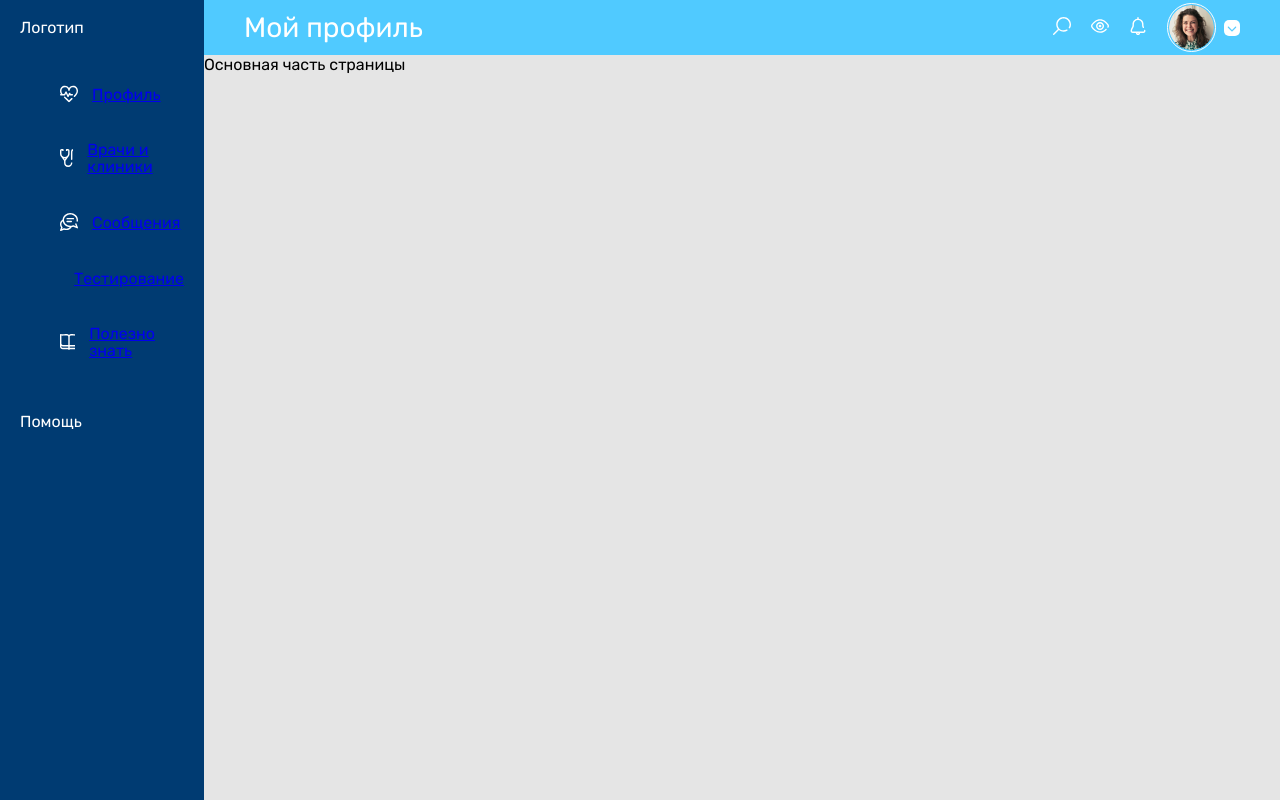
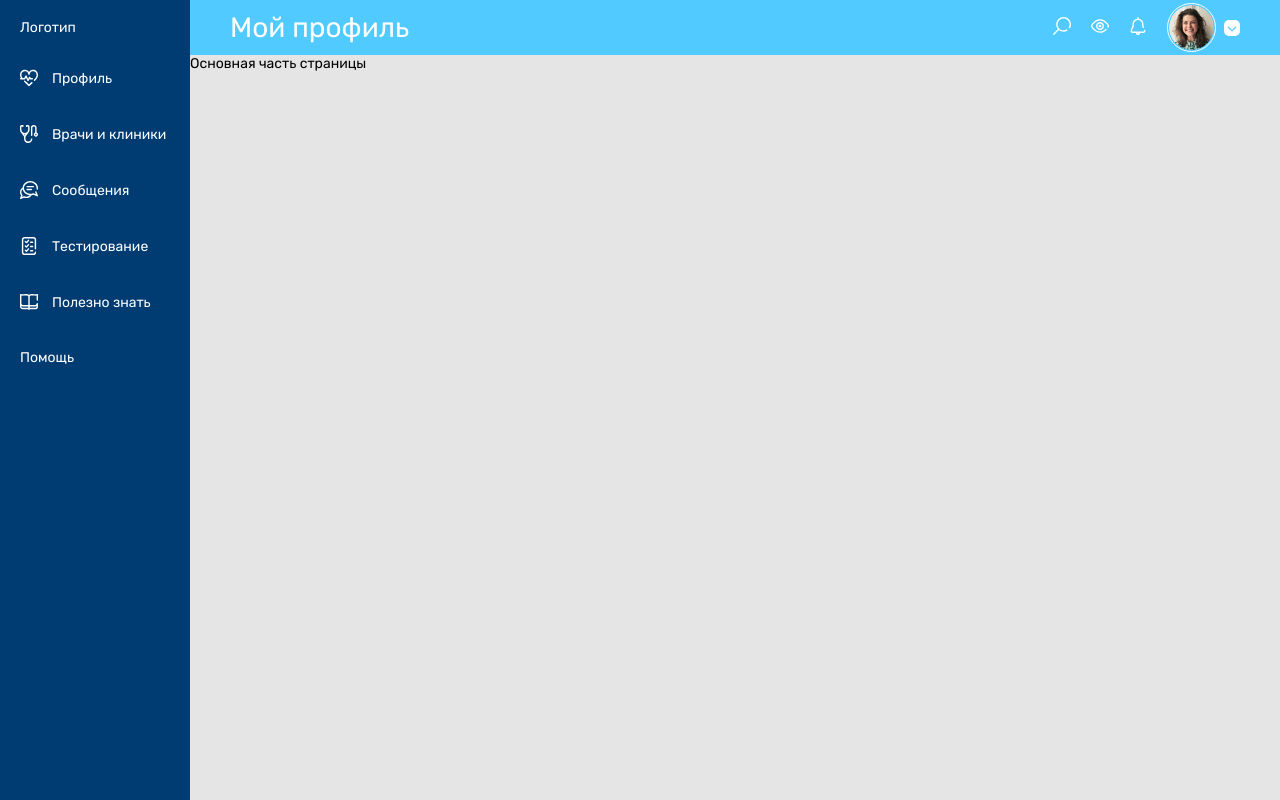
Before and after one commit to spivakev/Clinic-React-App, a React (Create React App) app: page / in a window 1280 px wide. Built offline with nearby package versions, Linux system fonts and the light colour scheme.

Commit message:
feat: add common styles to App component

```diff
--- a/src/App.css
+++ b/src/App.css
@@ -1,6 +1,7 @@
 .app {
   font-family: "Rubik", sans-serif;
   font-weight: 400;
+  font-size: 14px;
   font-style: normal;
   background-color: #e5e5e5;
   color: #000000;
@@ -9,10 +10,17 @@
 
 h1,
 h2 {
+  margin: 0;
   padding: 0;
-  margin: 0;
 }
 
 ul {
+  margin: 0;
+  padding: 0;
   list-style: none;
 }
+
+a {
+  text-decoration: none;
+  color: inherit;
+}
```
